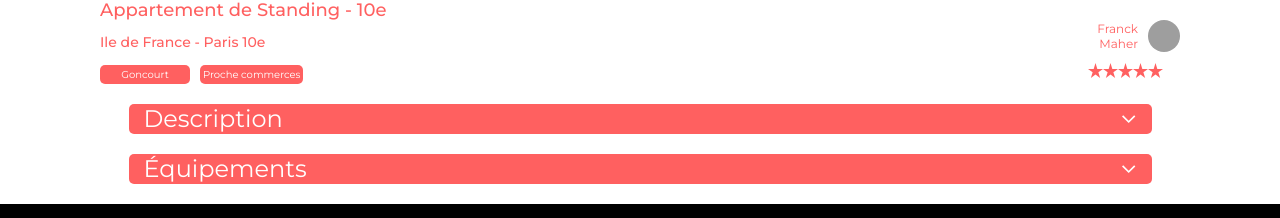
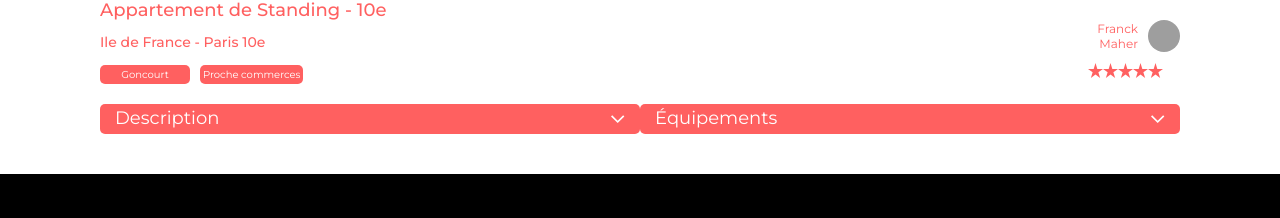
Before and after one commit to gwenananaelle/GwenaelleDuchesne_11_06052021, a React (Create React App) app: page /rental/0979876d in a window 1280 px wide. Shown: the part 416-634 px from the top of the page. Built offline with nearby package versions, Linux system fonts and the light colour scheme; grey boxes are pictures that could not be loaded.

Commit message:
dropdown half css

```diff
--- a/src/components/Dropdown.js
+++ b/src/components/Dropdown.js
@@ -5,7 +5,7 @@ import '../styles/dropdown.css'
 function Dropdown(props) {
     const [isOpen, setIsOpen] = useState(false)
     return (
-        <div className="dropdown">
+        <div className={`dropdown ${props.length}`}>
             <div className="dropdown-title">
                 <p>{props.title}</p>{' '}
                 <Chevron
--- a/src/routes/rentalPage.jsx
+++ b/src/routes/rentalPage.jsx
@@ -45,8 +45,10 @@ export default function RentalPage() {
                         </div>
                     </div>
                 </div>
-                <Dropdown key={'description'+rental.id} title='Description' content={rental.description} />
-                <Dropdown key={'equipments'+rental.id} title='Équipements' content={equipments}/>
+                <div className='rental-dropdowns'>
+                    <Dropdown key={'description'+rental.id} title='Description' content={rental.description} length='half'/>
+                    <Dropdown key={'equipments'+rental.id} title='Équipements' content={equipments} length='half'/>
+                </div>
             </main>
             < Footer />
         </div>
--- a/src/styles/dropdown.css
+++ b/src/styles/dropdown.css
@@ -49,10 +49,16 @@
     .dropdown {
         max-width: 1023px;
     }
-    .dropdown-title {
-        font-size: 24px;
-        line-height: 142.6%;
+    .dropdown.half {
+        width: 582px;
+        margin-left: 0;
+        margin-right: 0;
     }
+    .dropdown.half .dropdown-title,
+    .dropdown.half .dropdown-content {
+        font-size: 18px;
+    }
+    .dropdown-title,
     .dropdown-content {
         font-size: 24px;
         line-height: 142.6%;
--- a/src/styles/rental-page.css
+++ b/src/styles/rental-page.css
@@ -68,4 +68,10 @@
     .rental-profile-host {
         order: -1;
     }
+    .rental-dropdowns {
+        display: flex;
+        flex-direction: row;
+        flex-wrap: nowrap;
+        justify-content: space-between;
+    }
 }
```
